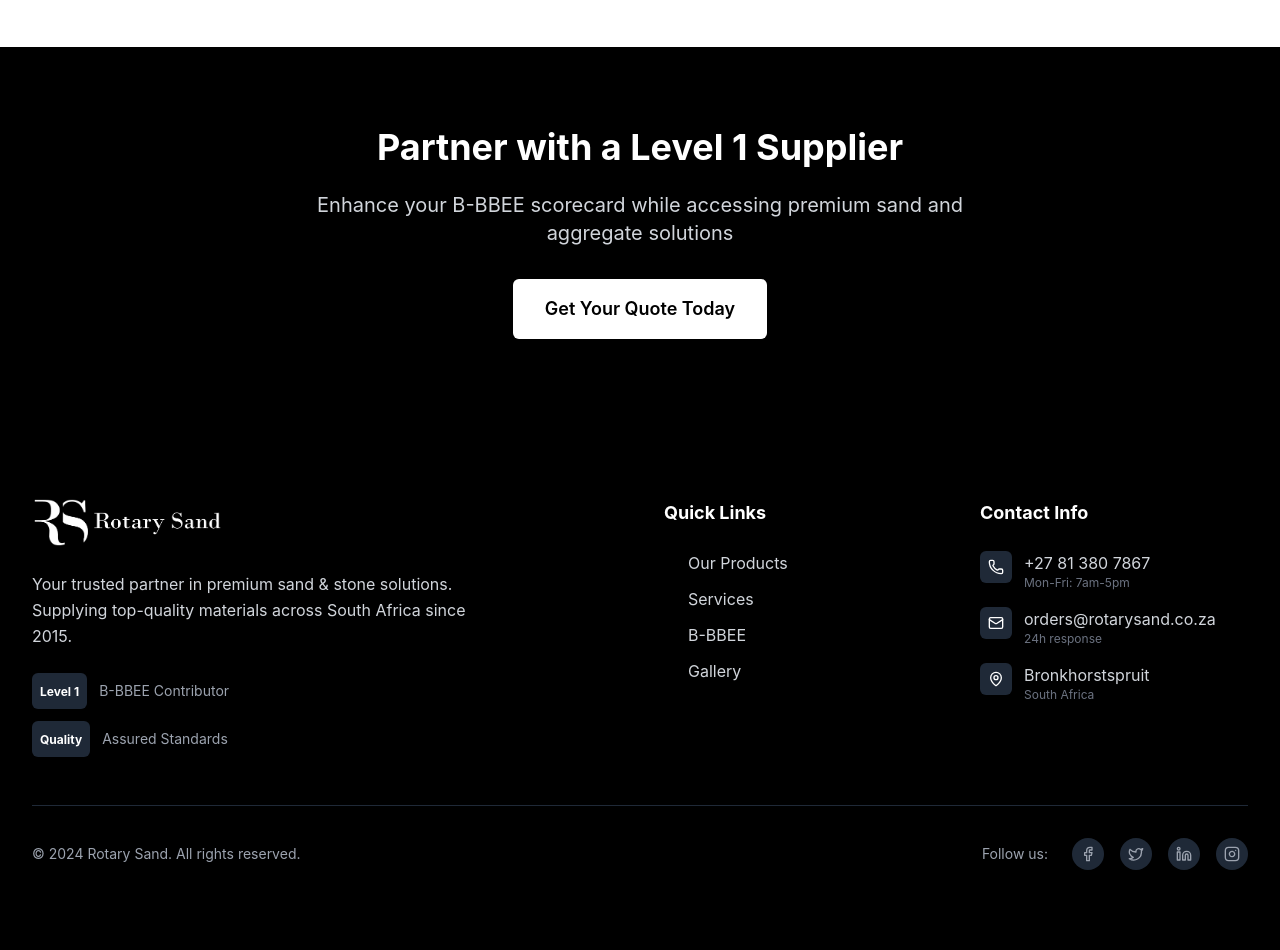
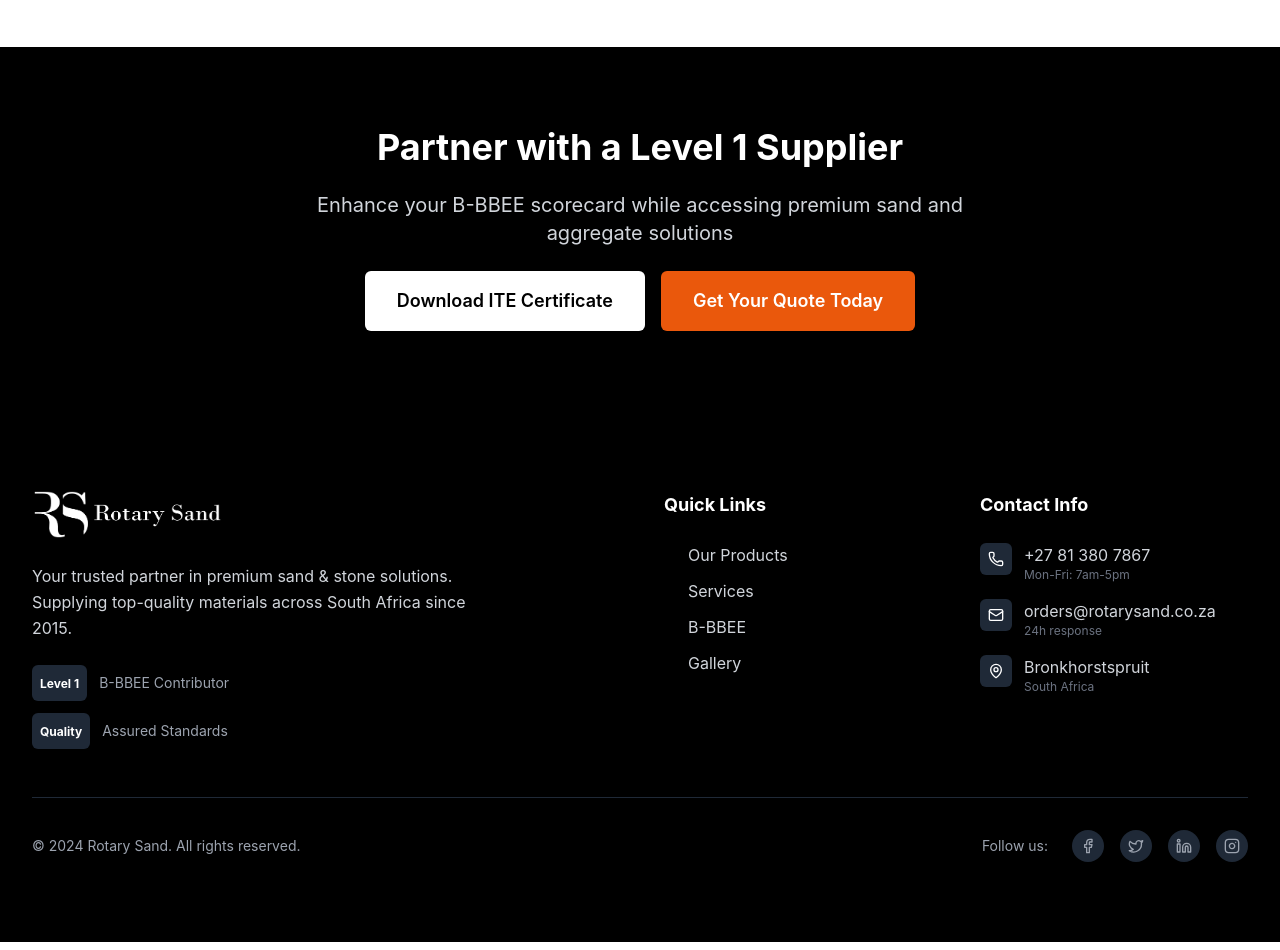
Before and after one commit to modupitumelo/Rotary-Sand, a React (Vite) app: page /bee in a window 1280 px wide. Shown: the part 2700-3650 px from the top of the page. Built offline with nearby package versions, Linux system fonts and the light colour scheme.

Commit message:
Update BEE.tsx

```diff
--- a/src/pages/BEE.tsx
+++ b/src/pages/BEE.tsx
@@ -198,16 +198,25 @@
         </div>
       </section>
 
-      {/* Call to Action */}
+      {/* Call to Action with Download Button */}
       <section className="py-20 bg-black text-white">
-        <div className="max-w-7xl mx-auto px-4 sm:px-6 lg:px-8 text-center">
+        <div className="max-w-7xl mx-auto px-4 sm:px-6 lg:px-8 text-center space-y-6">
           <h2 className="text-4xl font-bold mb-6">Partner with a Level 1 Supplier</h2>
-          <p className="text-xl mb-8 max-w-2xl mx-auto text-gray-300">
+          <p className="text-xl max-w-2xl mx-auto text-gray-300">
             Enhance your B-BBEE scorecard while accessing premium sand and aggregate solutions
           </p>
-          <button className="bg-white text-black px-8 py-4 text-lg font-semibold rounded-md hover:bg-gray-100 transition-colors duration-200">
-            Get Your Quote Today
-          </button>
+          <div className="space-x-4">
+            <a
+              href="/Rotary-ITE-Certificate.pdf"
+              download
+              className="inline-block bg-white text-black px-8 py-4 text-lg font-semibold rounded-md hover:bg-gray-100 transition-colors duration-200"
+            >
+              Download ITE Certificate
+            </a>
+            <button className="inline-block bg-orange-600 text-white px-8 py-4 text-lg font-semibold rounded-md hover:bg-orange-700 transition-colors duration-200">
+              Get Your Quote Today
+            </button>
+          </div>
         </div>
       </section>
     </div>
```
